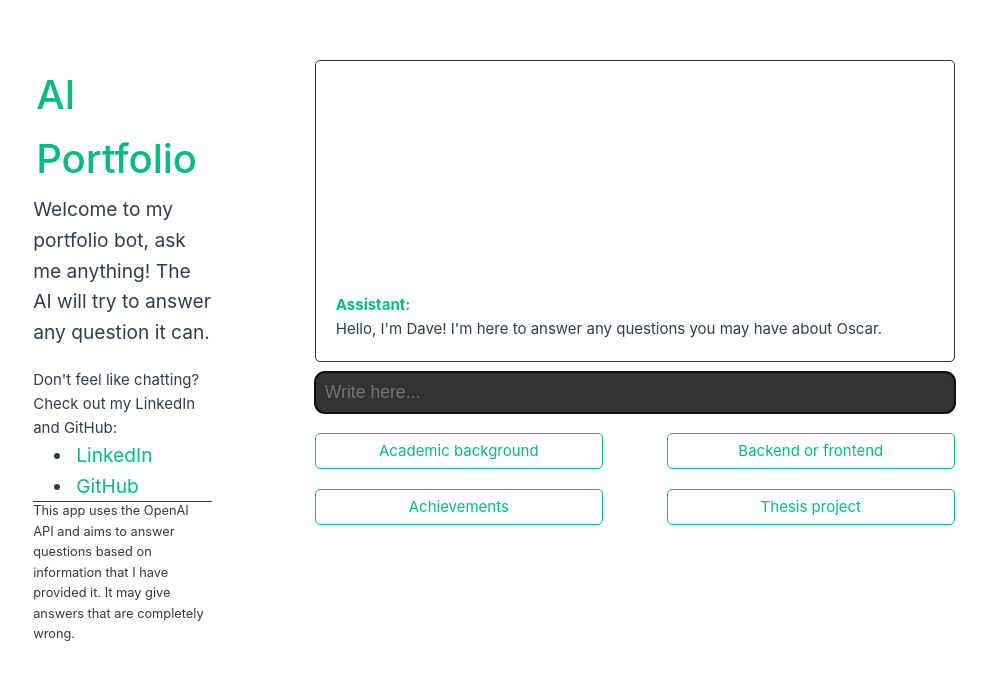
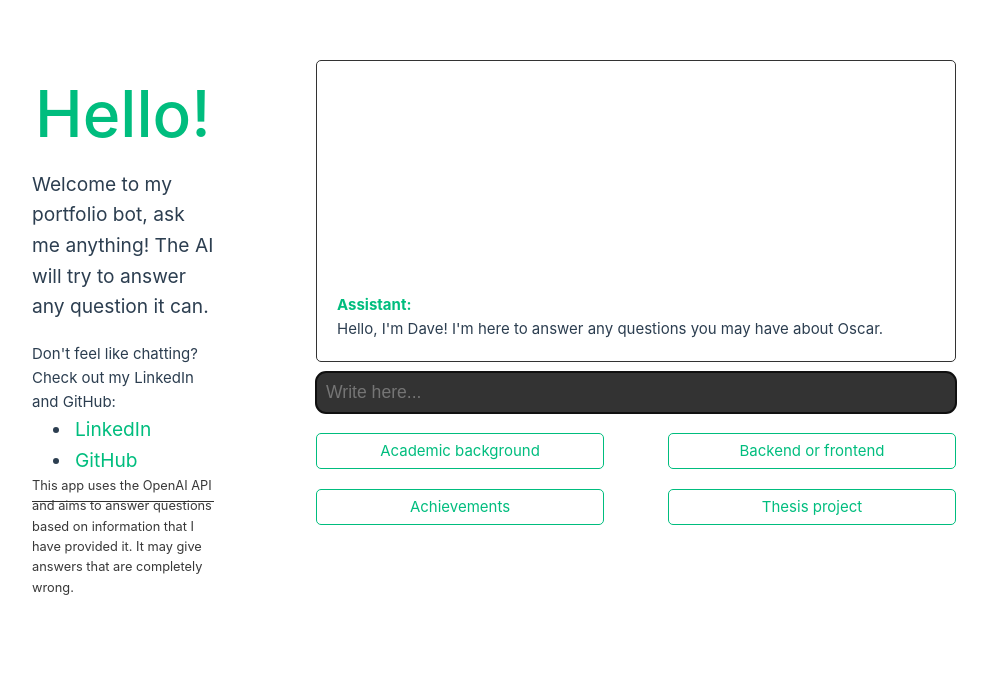
Before and after one commit to oscarpergler/chatgpt-wrapper-portfolio, a Vue app in the folder vue-project/: page / in a window 1280 px wide. Shown: the part 119-798 px from the top of the page, without its empty margins (146-1134 px from the left). Built offline with nearby package versions, Linux system fonts and the light colour scheme.

Commit message:
updated css for h1

```diff
--- a/vue-project/src/views/IntroView.vue
+++ b/vue-project/src/views/IntroView.vue
@@ -1,7 +1,7 @@
 <template>
   <div class="greetings">
     <div>
-      <h1 class="green">AI Portfolio</h1>
+      <h1 class="green">Hello!</h1>
       <h3>
         Welcome to my portfolio bot, ask me anything! The AI will try to answer any question it can.
       </h3>
@@ -45,23 +45,14 @@
     border-bottom: solid 1px #333;
   }
 
-  .greetings h1,
-  .greetings h3 {
-    text-align: left;
-  }
-
   .note{
     color: rgb(56, 56, 56);
     font-size: 0.8rem;
   }
 
   @media screen and (min-width: 1024px) {
-    .h1{
-      font-size: 2vw;
-    }
-    .greetings h1,
-    .greetings h3 {
-      text-align: left;
+    h1{
+      font-size: 5vw;
     }
   }
 </style>
```
